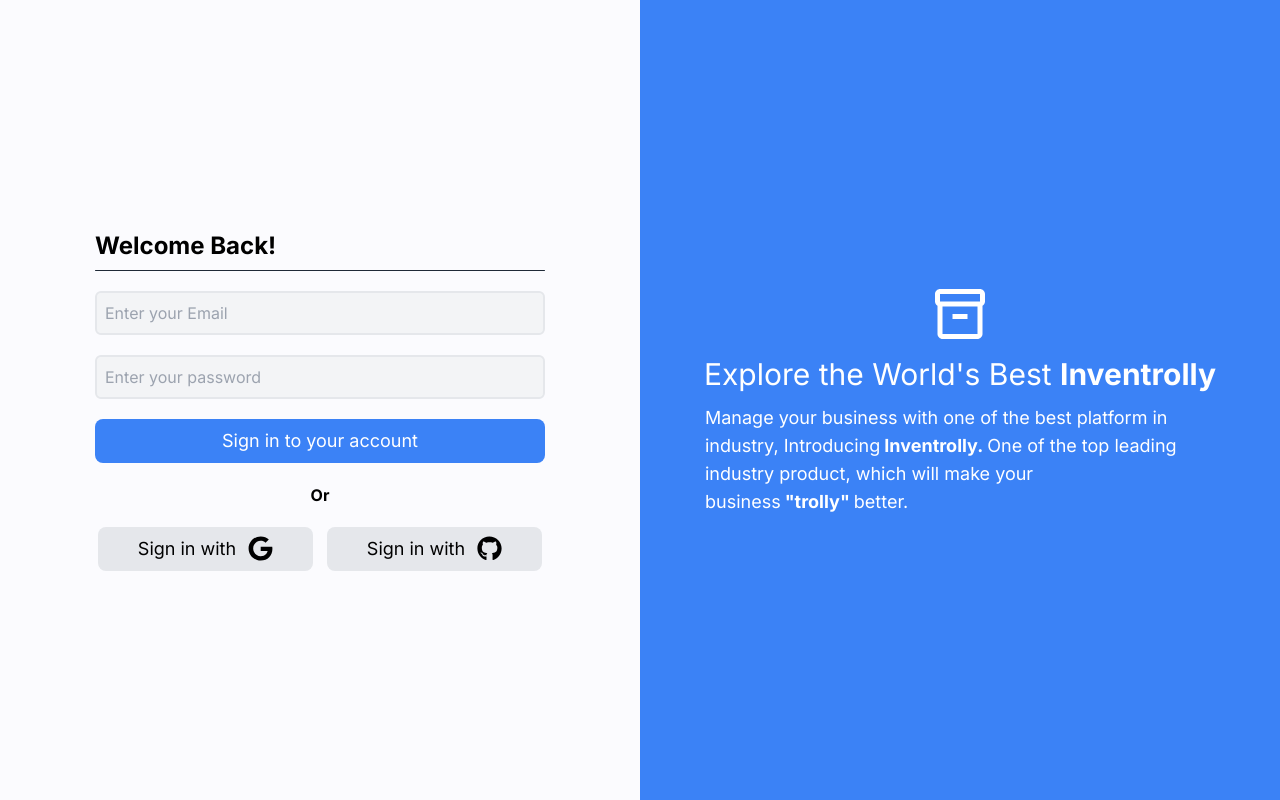
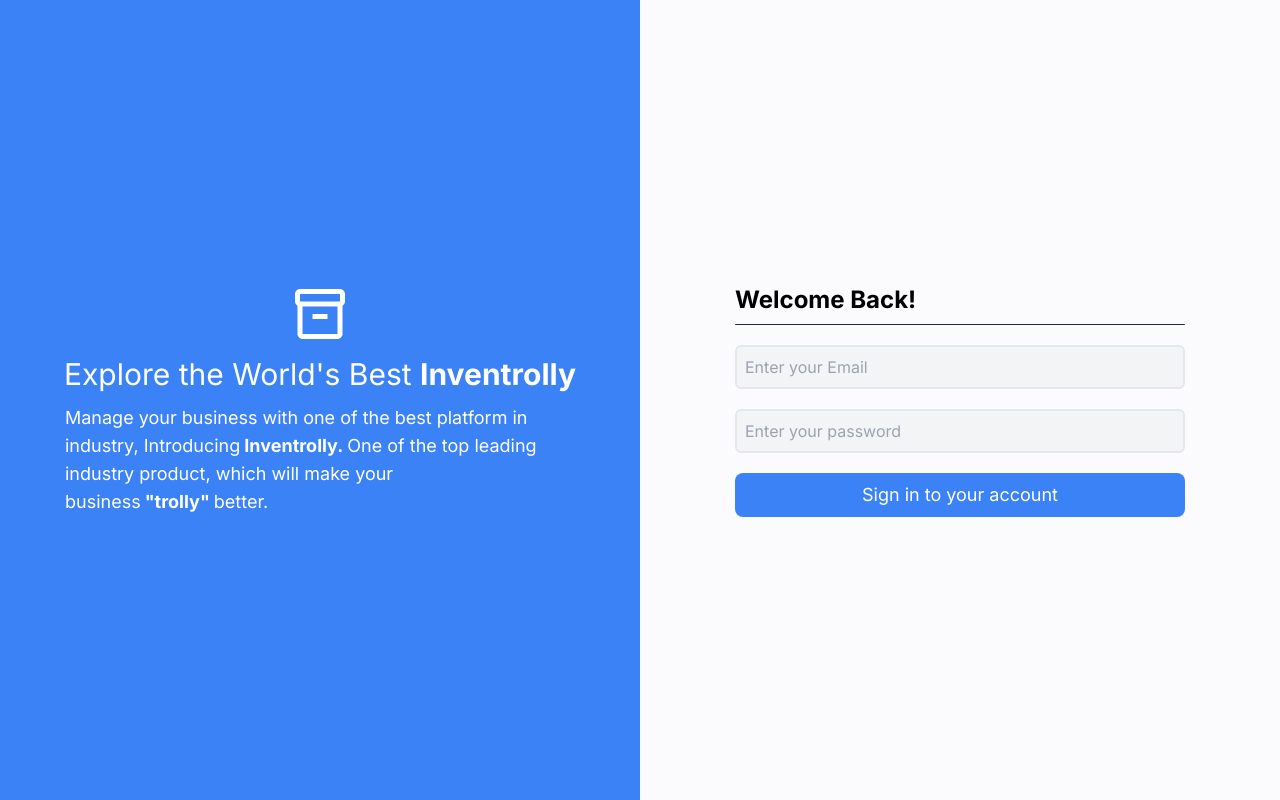
Before and after one commit to MahimnaUpadhyay/InventoryManagementWithAI, a Next.js app in the folder IntenTrolly/: page /pages/Auth/Login in a window 1280 px wide. Built offline with nearby package versions, Linux system fonts and the light colour scheme.

Commit message:
Basic Changes in Login and Signup page

```diff
--- a/IntenTrolly/src/app/api/Auth/login/route.js
+++ b/IntenTrolly/src/app/api/Auth/login/route.js
@@ -2,6 +2,7 @@ import UserSchema from "@/MODELS/User";
 import { DB_Connect } from "@/DATABASE/DB_CONNECTION";
 import { generateToken } from "@/app/utility/JWT";
 
+// Login
 export async function POST(req) {
   try {
     await DB_Connect();
@@ -22,7 +23,7 @@ export async function POST(req) {
     const token = generateToken(user);
 
     return Response.json(
-      { message: "Login successful", token, user: { id: user.user_ID, email: user.User_Email, role: user.User_Role } },
+      { message: "Login successful", token, user: { id: user.user_ID, username: user.User_Name ,email: user.User_Email, role: user.User_Role } },
       { status: 200 }
     );
   } catch (error) {
--- a/IntenTrolly/src/app/pages/Auth/Login/page.js
+++ b/IntenTrolly/src/app/pages/Auth/Login/page.js
@@ -32,14 +32,18 @@ const page = () => {
     e.preventDefault()
     try {
       const response = await axios.post(`${BASE_URL}${loginEndPoint}`, User);
-      const UserData = response?.data?.user;
+      const { user, token } = response?.data;
 
-      if (!UserData) {
+      if (!user || !token) {
         toast.error("Please enter valid details");
       } else {
         toast.success("Login In Successful!");
 
-        sessionStorage.setItem('user', JSON.stringify(UserData));
+        // Storing the token
+        localStorage.setItem('token', token);
+
+        // storing the user data
+        localStorage.setItem('user', JSON.stringify(user));
 
         // Redirect to login page
         router.push('/pages/Home');
@@ -61,6 +65,25 @@ const page = () => {
   return (
     <>
       <div className='grid grid-cols-2 w-full h-screen place-items-center'>
+
+        <div className='bg-blue-500 h-full w-full flex flex-col justify-center items-center text-white'>
+          <div className='mb-3'>
+            <MdOutlineInventory2 size={60} color="white" />
+          </div>
+          <h1 className='text-3xl'>Explore the World's Best <span className='font-bold'>Inventrolly</span></h1>
+          <p className='w-[510px] h-auto mt-3 text-lg justify-start'>
+            Manage your business with one of the best platform in industry, Introducing
+            <span className='font-bold ml-1 mr-1'>
+              Inventrolly.
+            </span>
+            One of the top leading industry product, which will make your business
+            <span className='font-bold ml-1 mr-1'>
+              "trolly"
+            </span>
+            better.
+          </p>
+        </div>
+
         <div className='flex flex-col'>
           <h1 className='text-black text-2xl font-bold'>Welcome Back!</h1>
           <hr className='border-gray-800 rounded-full mt-2' />
@@ -92,46 +115,7 @@ const page = () => {
               </button>
               <ToastContainer />
             </form>
-
-            <h1 className='flex w-full justify-center mt-5 font-bold'>Or</h1>
-
-            <div className='grid grid-cols-2 w-full place-items-center gap-2'>
-              <button
-                className="flex justify-center gap-3 items-center w-[215px] bg-gray-200 hover:bg-gray-300
-                 text-black text-lg rounded-lg mt-5 p-2">
-                Sign in with
-                <FaGoogle
-                  size={25}
-                />
-              </button>
-              <button
-                className="flex justify-center gap-3 items-center w-[215px] bg-gray-200 hover:bg-gray-300
-                text-black text-lg rounded-lg mt-5 p-2">
-                Sign in with
-                <FaGithub
-                  size={25}
-                />
-              </button>
-            </div>
           </div>
-        </div>
-
-        <div className='bg-blue-500 h-full w-full flex flex-col justify-center items-center text-white'>
-          <div className='mb-3'>
-            <MdOutlineInventory2 size={60} color="white" />
-          </div>
-          <h1 className='text-3xl'>Explore the World's Best <span className='font-bold'>Inventrolly</span></h1>
-          <p className='w-[510px] h-auto mt-3 text-lg justify-start'>
-            Manage your business with one of the best platform in industry, Introducing
-            <span className='font-bold ml-1 mr-1'>
-              Inventrolly.
-            </span>
-            One of the top leading industry product, which will make your business
-            <span className='font-bold ml-1 mr-1'>
-              "trolly"
-            </span>
-            better.
-          </p>
         </div>
       </div>
     </>
--- a/IntenTrolly/src/app/pages/Auth/Signup/page.js
+++ b/IntenTrolly/src/app/pages/Auth/Signup/page.js
@@ -1,18 +1,28 @@
 "use client";
 
-import React, { useState } from 'react';
+// React Import
+import React from 'react';
+
+// API Import
 import axios from 'axios';
+import { BASE_URL } from '@/app/utility/API_END_POINT/Base_URL';
+import { signinEndPoint } from '@/app/utility/API_END_POINT/Autho_End_Point';
+
+// Router for navigation
 import { useRouter } from 'next/navigation';
+
+// Toast Import
 import { ToastContainer, toast } from 'react-toastify';
 import 'react-toastify/dist/ReactToastify.css';
-import { BASE_URL } from '@/app/utility/API_END_POINT/Base_URL';
-import { signinEndPoint } from '@/app/utility/API_END_POINT/Autho_End_Point';
+
+// React Icon Import
 import { MdOutlineInventory2 } from 'react-icons/md';
+import { FaArrowRight } from 'react-icons/fa';
 
 const page = () => {
     const router = useRouter();
 
-    const [User, setUser] = useState({
+    const [User, setUser] = React.useState({
         User_Name: '',
         User_Email: '',
         User_Password: ''
@@ -29,8 +39,6 @@ const page = () => {
                 toast.error("Please enter valid details");
             } else {
                 toast.success("Sign Up Successful!");
-
-                sessionStorage.setItem('user', JSON.stringify(UserData));
 
                 // Redirect to login page
                 router.push('/pages/Auth/Login');
@@ -79,8 +87,21 @@ const page = () => {
                             >
                                 Create Account
                             </button>
+                            <ToastContainer />
                         </form>
-                        <ToastContainer />
+
+                        <h1 className='flex w-full justify-center mt-5 font-bold'>Already have account</h1>
+
+                        <div className='flex w-full justify-center'>
+                            <button
+                                onClick={()=>router.push("/pages/Auth/Login")}
+                                className="flex justify-center gap-3 items-center w-[215px] bg-gray-200 hover:bg-gray-300
+                                 text-black text-lg rounded-lg mt-5 p-2">
+                                Login
+
+                                <FaArrowRight />
+                            </button>
+                        </div>
                     </div>
                 </div>
 
```
